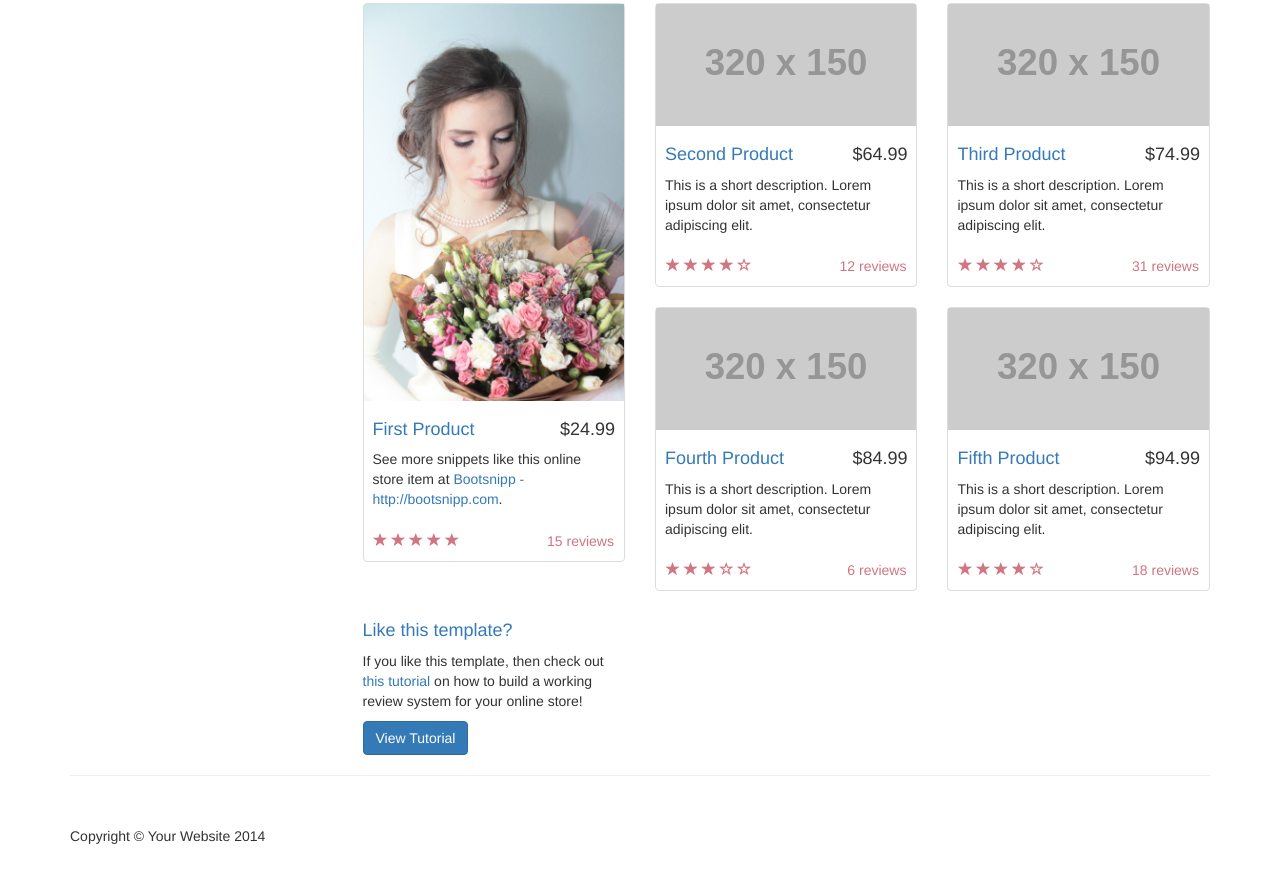
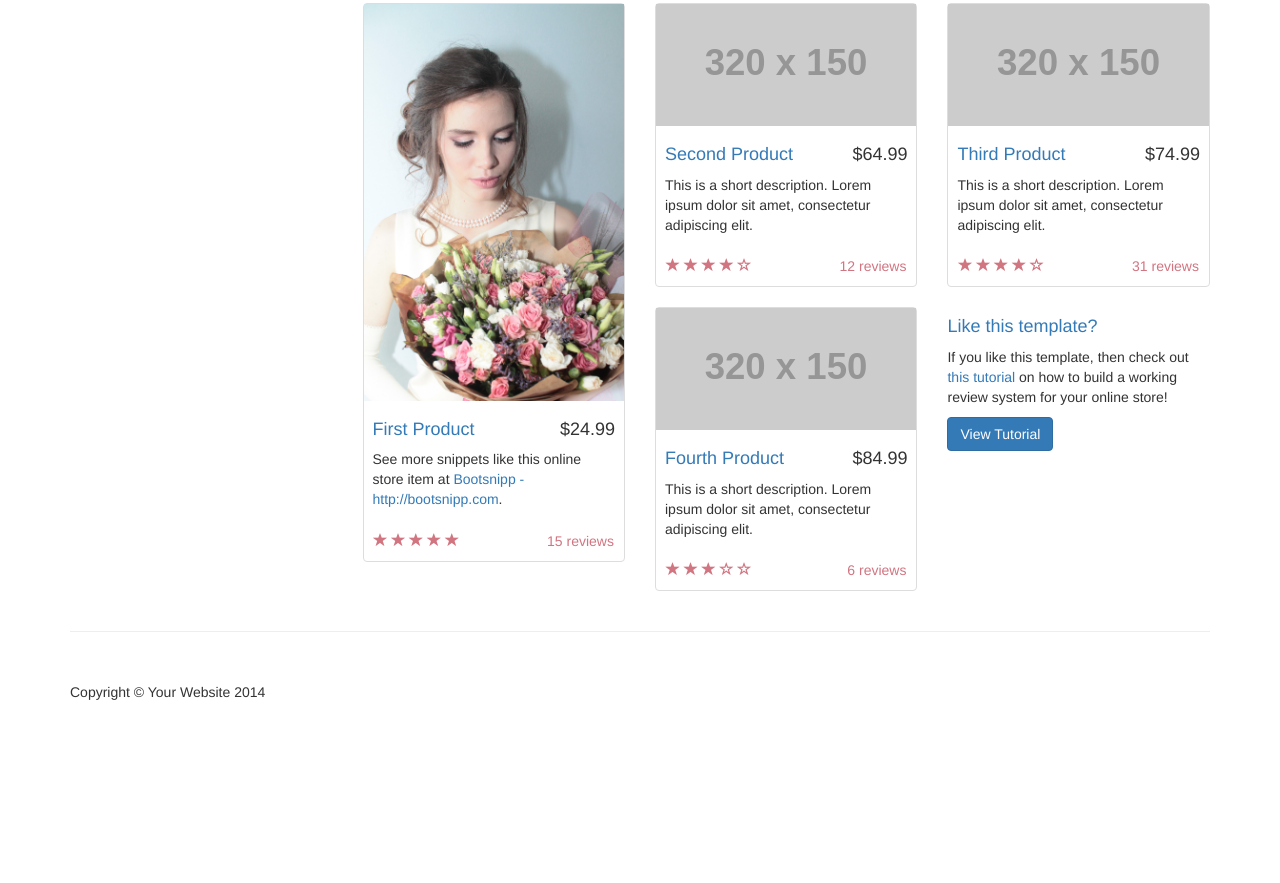
Before and after one commit to otoplenie/otoplenie.github.io, a plain HTML site: page index.html in a window 1280 px wide. Shown: the part 415-1298 px from the top of the page. After the commit the page ends 1177 px from the top, so only its background shows below. Drawn offline with Linux system fonts and the light colour scheme; placeholder pictures from the web are drawn by us.

Commit message:
first commit2

```diff
--- a/index.html
+++ b/index.html
@@ -198,28 +198,6 @@
                     </div>
 
                     <div class="col-sm-4 col-lg-4 col-md-4">
-                        <div class="thumbnail">
-                            <img src="http://placehold.it/320x150" alt="">
-                            <div class="caption">
-                                <h4 class="pull-right">$94.99</h4>
-                                <h4><a href="#">Fifth Product</a>
-                                </h4>
-                                <p>This is a short description. Lorem ipsum dolor sit amet, consectetur adipiscing elit.</p>
-                            </div>
-                            <div class="ratings">
-                                <p class="pull-right">18 reviews</p>
-                                <p>
-                                    <span class="glyphicon glyphicon-star"></span>
-                                    <span class="glyphicon glyphicon-star"></span>
-                                    <span class="glyphicon glyphicon-star"></span>
-                                    <span class="glyphicon glyphicon-star"></span>
-                                    <span class="glyphicon glyphicon-star-empty"></span>
-                                </p>
-                            </div>
-                        </div>
-                    </div>
-
-                    <div class="col-sm-4 col-lg-4 col-md-4">
                         <h4><a href="#">Like this template?</a>
                         </h4>
                         <p>If you like this template, then check out <a target="_blank" href="http://maxoffsky.com/code-blog/laravel-shop-tutorial-1-building-a-review-system/">this tutorial</a> on how to build a working review system for your online store!</p>
```
